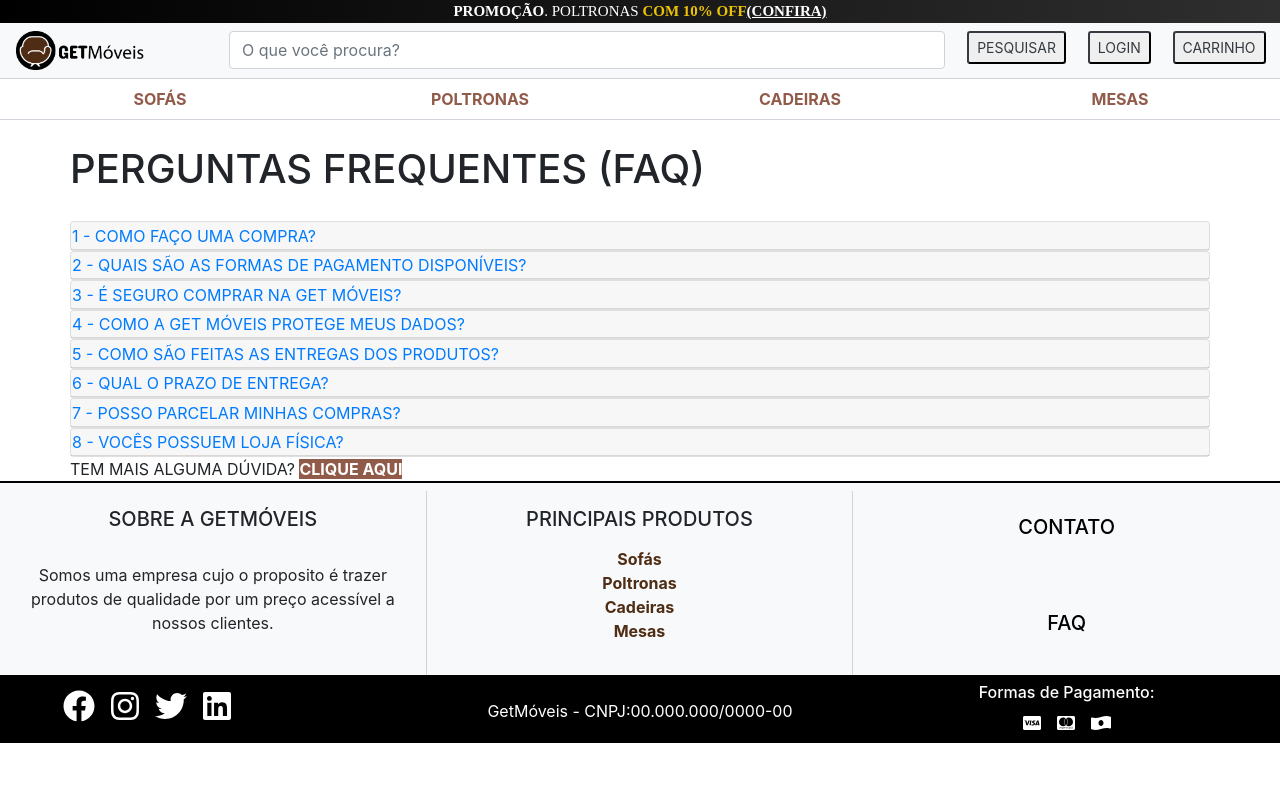
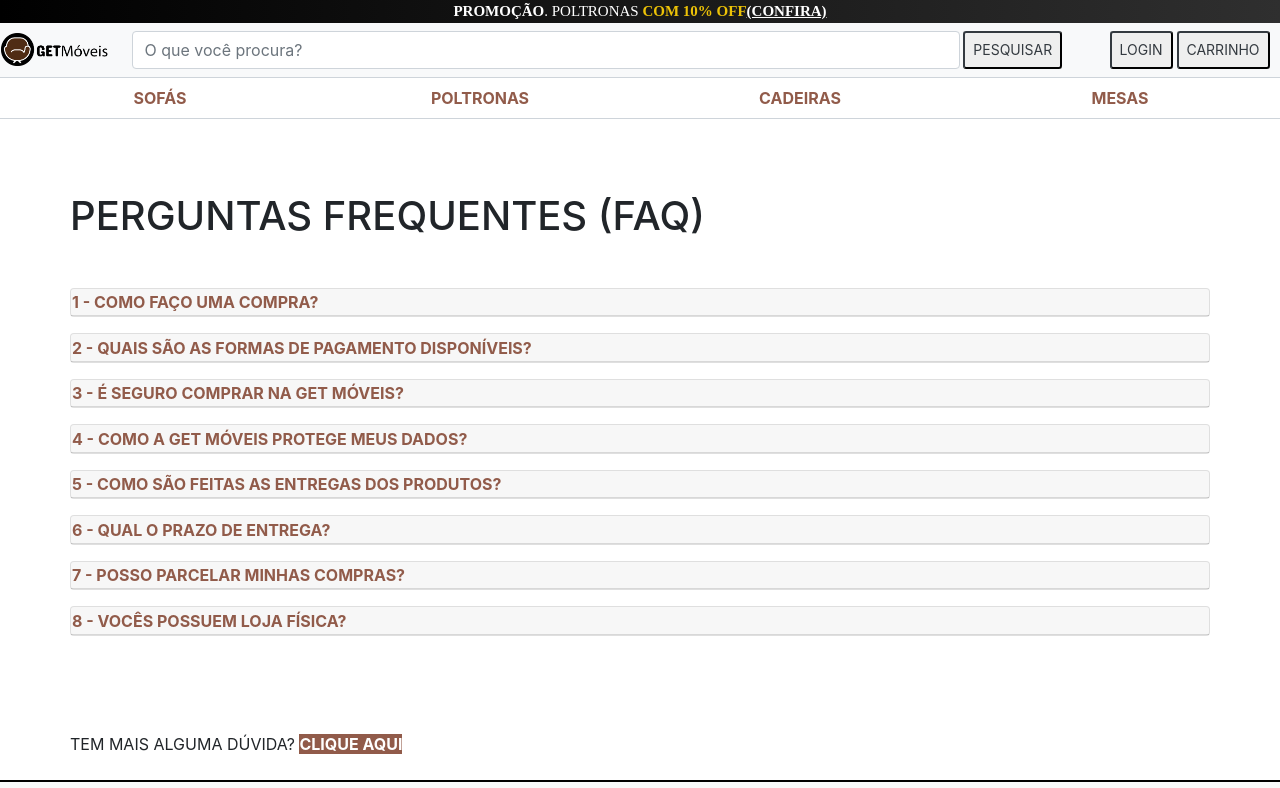
Before and after one commit to bielmoita/projetoIntegrador, an Angular app in the folder getMoveis/: page /faq in a window 1280 px wide. Shown: the top 788 px of the page. Built offline with nearby package versions, Linux system fonts and the light colour scheme.

Commit message:
Alterações no layout navbar, contato e FAQ

```diff
--- a/getMoveis/src/app/faq/faq.component.css
+++ b/getMoveis/src/app/faq/faq.component.css
@@ -7,6 +7,11 @@
     padding-top: 25px;
 }
 
+.faq-accordion{
+    color: #915b4a;
+    font-weight: bold;
+}
+
 @media (min-width: 576px){
     .form-inline .form-control {
         width: 850px;
--- a/getMoveis/src/app/faq/faq.component.html
+++ b/getMoveis/src/app/faq/faq.component.html
@@ -1,29 +1,19 @@
-<div class="container">
+<div class="container h-auto">
   <!-- FAQ -->
 
 
-  <h1>PERGUNTAS FREQUENTES (FAQ)</h1>
-  <div id="accordion" style="padding-top: 20px;">
-    <div class="card">
+  <h1 class="mt-5 mb-5">PERGUNTAS FREQUENTES (FAQ)</h1>
+  <div id="accordion" class="pt-0">
+    <div class="card mb-3">
       <div class="card-header" id="headingOne">
         <h5 class="mb-0">
-          <button
-            class="btn btn-link faq-accordion"
-            data-toggle="collapse"
-            data-target="#collapseOne"
-            aria-expanded="false"
-            aria-controls="collapseOne"
-          >
+          <button class="btn btn-link faq-accordion" data-toggle="collapse" data-target="#collapseOne"
+            aria-expanded="false" aria-controls="collapseOne">
             1 - COMO FAÇO UMA COMPRA?
           </button>
         </h5>
       </div>
-      <div
-        id="collapseOne"
-        class="collapse"
-        aria-labelledby="headingOne"
-        data-parent="#accordion"
-      >
+      <div id="collapseOne" class="collapse" aria-labelledby="headingOne" data-parent="#accordion">
         <div class="card-body">
           Apenas para pessoas maiores de 18 anos. Faça um cadastro de seus dados
           pessoais, e-mail e senha e navegue em nosso site. Encontrando os
@@ -36,26 +26,16 @@
         </div>
       </div>
     </div>
-    <div class="card">
+    <div class="card mb-3">
       <div class="card-header" id="headingTwo">
         <h5 class="mb-0">
-          <button
-            class="btn btn-link collapsed faq-accordion"
-            data-toggle="collapse"
-            data-target="#collapseTwo"
-            aria-expanded="false"
-            aria-controls="collapseTwo"
-          >
+          <button class="btn btn-link collapsed faq-accordion" data-toggle="collapse" data-target="#collapseTwo"
+            aria-expanded="false" aria-controls="collapseTwo">
             2 - QUAIS SÃO AS FORMAS DE PAGAMENTO DISPONÍVEIS?
           </button>
         </h5>
       </div>
-      <div
-        id="collapseTwo"
-        class="collapse"
-        aria-labelledby="headingTwo"
-        data-parent="#accordion"
-      >
+      <div id="collapseTwo" class="collapse" aria-labelledby="headingTwo" data-parent="#accordion">
         <div class="card-body">
           Disponibilizamos boleto bancário e cartão de crédito como formas de
           pagamento. <br />
@@ -88,26 +68,16 @@
         </div>
       </div>
     </div>
-    <div class="card">
+    <div class="card mb-3">
       <div class="card-header" id="headingThree">
         <h5 class="mb-0">
-          <button
-            class="btn btn-link collapsed faq-accordion"
-            data-toggle="collapse"
-            data-target="#collapseThree"
-            aria-expanded="false"
-            aria-controls="collapseThree"
-          >
+          <button class="btn btn-link collapsed faq-accordion" data-toggle="collapse" data-target="#collapseThree"
+            aria-expanded="false" aria-controls="collapseThree">
             3 - É SEGURO COMPRAR NA GET MÓVEIS?
           </button>
         </h5>
       </div>
-      <div
-        id="collapseThree"
-        class="collapse"
-        aria-labelledby="headingThree"
-        data-parent="#accordion"
-      >
+      <div id="collapseThree" class="collapse" aria-labelledby="headingThree" data-parent="#accordion">
         <div class="card-body">
           Aqui na GET Móveis toda informação passada por nossos clientes é
           sigilosa conforme a LGPD (Lei Geral de Proteção de Dados. Lei Federal
@@ -120,26 +90,16 @@
       </div>
     </div>
 
-    <div class="card">
+    <div class="card mb-3">
       <div class="card-header" id="headingFour">
         <h5 class="mb-0">
-          <button
-            class="btn btn-link collapsed faq-accordion"
-            data-toggle="collapse"
-            data-target="#collapseFour"
-            aria-expanded="false"
-            aria-controls="collapseFour"
-          >
+          <button class="btn btn-link collapsed faq-accordion" data-toggle="collapse" data-target="#collapseFour"
+            aria-expanded="false" aria-controls="collapseFour">
             4 - COMO A GET MÓVEIS PROTEGE MEUS DADOS?
           </button>
         </h5>
       </div>
-      <div
-        id="collapseFour"
-        class="collapse"
-        aria-labelledby="headingFour"
-        data-parent="#accordion"
-      >
+      <div id="collapseFour" class="collapse" aria-labelledby="headingFour" data-parent="#accordion">
         <div class="card-body">
           A Get Móveis, possui parcerias com as maiores e mais qualificadas
           instituições de segurança, certificação e criptografia da internet,
@@ -155,26 +115,16 @@
       </div>
     </div>
 
-    <div class="card">
+    <div class="card mb-3">
       <div class="card-header" id="headingFive">
         <h5 class="mb-0">
-          <button
-            class="btn btn-link collapsed faq-accordion"
-            data-toggle="collapse"
-            data-target="#collapseFive"
-            aria-expanded="false"
-            aria-controls="collapseFive"
-          >
+          <button class="btn btn-link collapsed faq-accordion" data-toggle="collapse" data-target="#collapseFive"
+            aria-expanded="false" aria-controls="collapseFive">
             5 - COMO SÃO FEITAS AS ENTREGAS DOS PRODUTOS?
           </button>
         </h5>
       </div>
-      <div
-        id="collapseFive"
-        class="collapse"
-        aria-labelledby="headingFive"
-        data-parent="#accordion"
-      >
+      <div id="collapseFive" class="collapse" aria-labelledby="headingFive" data-parent="#accordion">
         <div class="card-body">
           Você pode optar por 3 tipos de entrega, dependendo do produto
           escolhido e da região de entrega:<br /><br />
@@ -211,26 +161,16 @@
       </div>
     </div>
 
-    <div class="card">
+    <div class="card mb-3">
       <div class="card-header" id="headingSix">
         <h5 class="mb-0">
-          <button
-            class="btn btn-link collapsed faq-accordion"
-            data-toggle="collapse"
-            data-target="#collapseSix"
-            aria-expanded="false"
-            aria-controls="collapseSix"
-          >
+          <button class="btn btn-link collapsed faq-accordion" data-toggle="collapse" data-target="#collapseSix"
+            aria-expanded="false" aria-controls="collapseSix">
             6 - QUAL O PRAZO DE ENTREGA?
           </button>
         </h5>
       </div>
-      <div
-        id="collapseSix"
-        class="collapse"
-        aria-labelledby="headingSix"
-        data-parent="#accordion"
-      >
+      <div id="collapseSix" class="collapse" aria-labelledby="headingSix" data-parent="#accordion">
         <div class="card-body">
           O prazo de entrega da sua compra varia de acordo com a forma de frete
           selecionada. Ex.: Sedex: até 2 dias úteis - Pac: 5 a 10 dias
@@ -251,26 +191,16 @@
       </div>
     </div>
 
-    <div class="card">
+    <div class="card mb-3">
       <div class="card-header" id="headingSeven">
         <h5 class="mb-0">
-          <button
-            class="btn btn-link collapsed faq-accordion"
-            data-toggle="collapse"
-            data-target="#collapseSeven"
-            aria-expanded="false"
-            aria-controls="collapseSeven"
-          >
+          <button class="btn btn-link collapsed faq-accordion" data-toggle="collapse" data-target="#collapseSeven"
+            aria-expanded="false" aria-controls="collapseSeven">
             7 - POSSO PARCELAR MINHAS COMPRAS?
           </button>
         </h5>
       </div>
-      <div
-        id="collapseSeven"
-        class="collapse"
-        aria-labelledby="headingSeven"
-        data-parent="#accordion"
-      >
+      <div id="collapseSeven" class="collapse" aria-labelledby="headingSeven" data-parent="#accordion">
         <div class="card-body">
           Sim, em até 12x (doze vezes) nos cartões de crédito: Visa, Mastercard,
           American Express, Diners, Hipercard e Elo. <br />
@@ -279,26 +209,16 @@
       </div>
     </div>
 
-    <div class="card">
+    <div class="card mb-5">
       <div class="card-header" id="headingEight">
         <h5 class="mb-0">
-          <button
-            class="btn btn-link collapsed faq-accordion"
-            data-toggle="collapse"
-            data-target="#collapseEight"
-            aria-expanded="false"
-            aria-controls="collapseEight"
-          >
+          <button class="btn btn-link collapsed faq-accordion" data-toggle="collapse" data-target="#collapseEight"
+            aria-expanded="false" aria-controls="collapseEight">
             8 - VOCÊS POSSUEM LOJA FÍSICA?
           </button>
         </h5>
       </div>
-      <div
-        id="collapseEight"
-        class="collapse"
-        aria-labelledby="headingEight"
-        data-parent="#accordion"
-      >
+      <div id="collapseEight" class="collapse" aria-labelledby="headingEight" data-parent="#accordion">
         <div class="card-body">
           Não possuímos loja física, mas temos um escritório localizado na
           cidade de São Paulo / São Paulo. No endereço: Rua Tito, 54 - Bairro
@@ -313,15 +233,14 @@
         </div>
       </div>
     </div>
+    <div class="row mt-5 mb-5"></div>
 
-    <div id="textoDuvida">
-      TEM MAIS ALGUMA DÚVIDA?
-      <a
-        href="../GETMOVEIS_HEADER_FALECONOSCO/faleconosco.html"
-        style="background-color: #915b4a; color: white; font-weight: bold;"
-      >
-        CLIQUE AQUI
-      </a>
-    </div>
+  </div>
+  <div class="mt-5 mb-4" id="textoDuvida">
+    TEM MAIS ALGUMA DÚVIDA?
+    <a href="../GETMOVEIS_HEADER_FALECONOSCO/faleconosco.html"
+      style="background-color: #915b4a; color: white; font-weight: bold;">
+      CLIQUE AQUI
+    </a>
   </div>
 </div>
--- a/getMoveis/src/app/navbar/navbar.component.css
+++ b/getMoveis/src/app/navbar/navbar.component.css
@@ -14,7 +14,9 @@
 /* Início Barra do meio */
 
 #logoIcon {
-    width: 70%;
+    width: 100%;
+    /* align-items: center;
+    vertical-align: middle; */
 }
 
 .form-control{
--- a/getMoveis/src/app/navbar/navbar.component.html
+++ b/getMoveis/src/app/navbar/navbar.component.html
@@ -10,32 +10,25 @@
 <div class="navbar navbar-light bg-light">
     <div class="row">
 
-        <div class="col-2">
+        <div class="col-1 p-0 d-flex align-items-center">
             <a routerLink='/home'><img a routerLink='/home' id="logoIcon" src="assets/img/nav/get_home.png"
-                    alt="Logo GET Móveis"></a>
+                    alt="Logo GET Móveis" class="rounded"></a>
             <!-- <img a href="#HOME" id="logoIcon" src="../assets/img/getmoveislogo2.png" alt="Logo GET Móveis"> -->
         </div>
-        <div class="col-7">
+        <div class="col-8 pr-0 pl-4">
             <div class="campoPesquisar">
                 <input class="form-control mr-sm-2 buscar" type="search" placeholder="O que você procura?"
                     aria-label="Search">
             </div>
         </div>
-        <div class="col-1 p-0 text-right">
-            <div id="pesquisar">
-                <button class="btn-sm btn-outline-dark" type="submit">PESQUISAR</button>
-            </div>
-
+        <div class="col-1 p-0 text-center" id="pesquisar">
+            <button class="btn-sm btn-outline-dark h-100" type="submit">PESQUISAR</button>
         </div>
-        <div class="col-1 p-0 text-center">
-            <div id="login">
-                <button class="btn-sm btn-outline-dark" type="submit" routerLink='cadastro'>LOGIN</button>
-            </div>
+        <div class="col-1 p-0 text-right" id="login">
+            <button class="btn-sm btn-outline-dark h-100" type="submit" routerLink='cadastro'>LOGIN</button>
         </div>
-        <div class="col-1 p-0 text-left">
-            <div id="carrinho">
-                <button class="btn-sm btn-outline-dark" type="submit">CARRINHO</button>
-            </div>
+        <div class="col-1 px-1 text-left" id="carrinho">
+            <button class="btn-sm btn-outline-dark h-100" type="submit">CARRINHO</button>
         </div>
 
     </div>
```
Also changed, not shown: getMoveis/src/app/contato/contato.component.html (+6 -7 lines).
